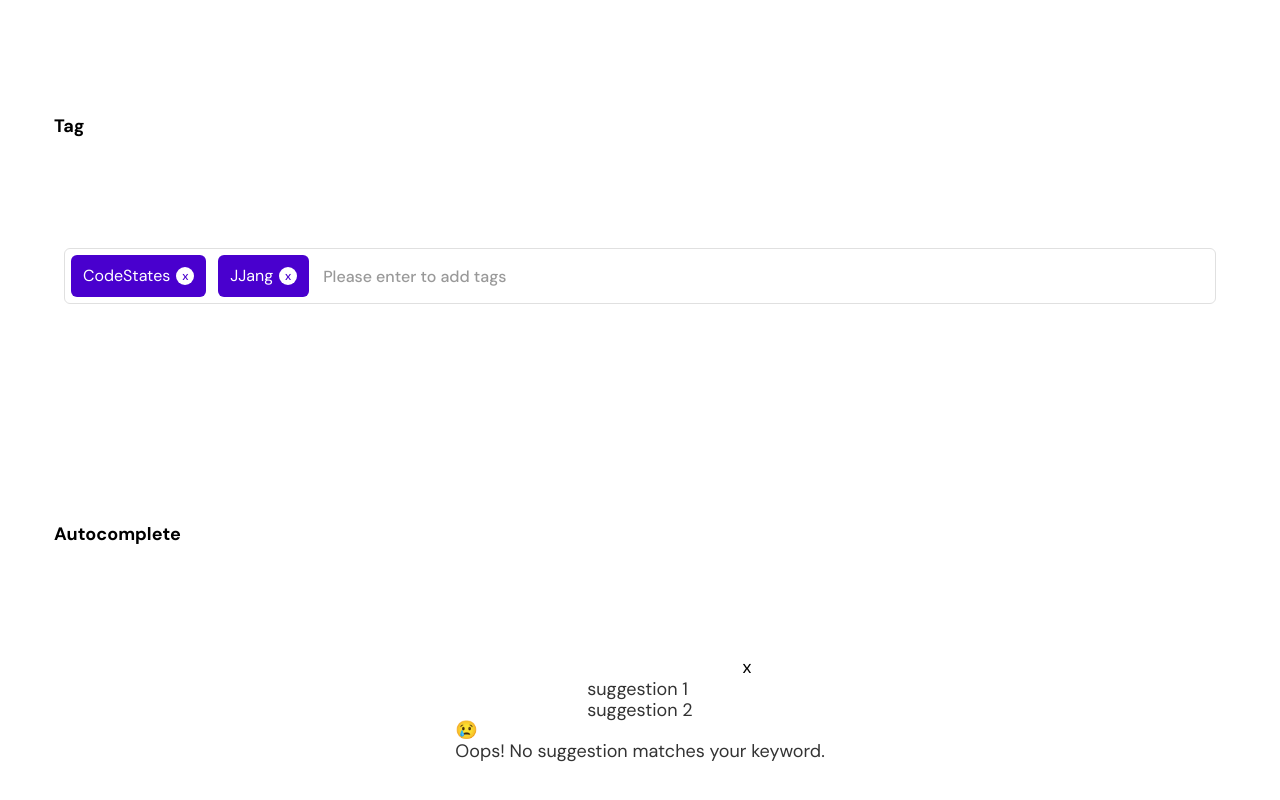
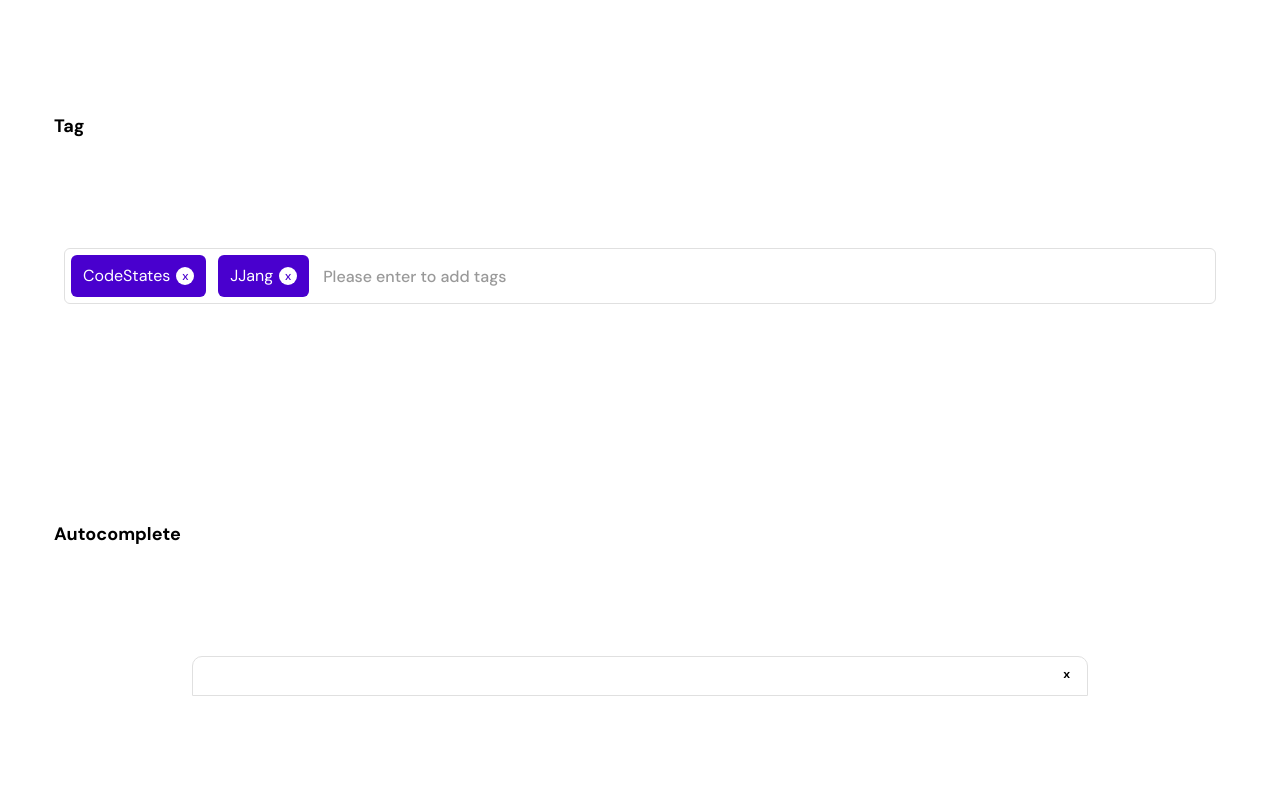
Before and after one commit to joyjs/wanted_pre_onboarding, a React (Create React App) app: page / in a window 1280 px wide. Shown: the part 1561-2361 px from the top of the page. After the commit the page ends 2311 px from the top, so only its background shows below. Built offline with nearby package versions, Linux system fonts and the light colour scheme.

Commit message:
🚧 Scripting Autocomplete component

```diff
--- a/src/App.js
+++ b/src/App.js
@@ -24,7 +24,24 @@ function App() {
       <Tag selected={selected} />
 
       {/* Autocomplete */}
-      <Autocomplete />
+      <Autocomplete
+        sugs={[
+          'antique',
+          'vintage',
+          '중고A급',
+          'refurbished',
+          'rustic',
+          'Gatsby',
+          'Reactjs',
+          'Vuejs',
+          'Svelte',
+          'Nextjs',
+          'Node',
+          'Express',
+          'React-router',
+          'Redux',
+        ]}
+      />
     </div>
   )
 }
--- a/src/component/Autocomplete.js
+++ b/src/component/Autocomplete.js
@@ -1,25 +1,116 @@
-import React from 'react'
+import React, { useState } from 'react'
 
-function Autocomplete() {
+function Autocomplete({ sugs }) {
+  // Abbreviation Index
+  // Suggestion === Sug
+  // Suggestions === Sugs
+
+  const [filteredSugs, setFilteredSugs] = useState([])
+  const [activeSugIndex, setActiveSugIndex] = useState(0)
+  const [showSugs, setShowSugs] = useState(false)
+  // const [value, setValue] = useState()
+  const [input, setInput] = useState('')
+
+  const onSubmit = (e) => {
+    e.preventDefault()
+  }
+
+  const onChange = (e) => {
+    const newInput = e.target.value
+
+    const unLinked = sugs.filter(
+      (sug) => sug.toLowerCase().indexOf(newInput.toLowerCase()) > -1
+    )
+
+    setInput(e.target.value)
+    setFilteredSugs(unLinked)
+    setActiveSugIndex(0)
+    setShowSugs(true)
+  }
+
+  const onClick = (e) => {
+    setFilteredSugs([])
+    setInput(e.target.innerText)
+    setActiveSugIndex(0)
+    setShowSugs(false)
+    // () => setValue(() => '')
+  }
+
+  const onKeyDown = (e) => {
+    // If pressed enter key
+    if (e.keycode === 13) {
+      setInput(filteredSugs[activeSugIndex])
+      setActiveSugIndex(0)
+      setShowSugs(false)
+    }
+
+    // If pressed up arrow
+    else if (e.keycode === 38) {
+      if (activeSugIndex === 0) {
+        return
+      }
+
+      setActiveSugIndex(activeSugIndex - 1)
+    }
+
+    // If pressed down arrow
+    else if (e.keycode === 40) {
+      if (activeSugIndex - 1 === filteredSugs.length) {
+        return
+      }
+
+      setActiveSugIndex(activeSugIndex + 1)
+    }
+  }
+
+  const SugsListComponent = () => {
+    return filteredSugs.length ? (
+      <ul className="autocomplete-suggestions">
+        {filteredSugs.map((sug, index) => {
+          let className
+
+          if (index === activeSugIndex) {
+            className = 'sug'
+          }
+
+          return (
+            <li className={className} key={sug} onClick={onClick}>
+              {sug}
+            </li>
+          )
+        })}
+      </ul>
+    ) : (
+      <div className="autocomplete-no-suggestion">
+        <p className="emoji">😢</p>{' '}
+        <p className="message">Oops! No suggestion matches.</p>
+      </div>
+    )
+  }
+
   return (
     <section className="Autocomplete">
       <h1 className="title">Autocomplete</h1>
 
       <div className="autocomplete-wrapper">
-        <form className="autocomplete-input" action="">
-          <input type="text" />
-          <button type="button">x</button>
+        <form className="autocomplete-form" onSubmit={onSubmit}>
+          <input
+            className="input is-active"
+            type="text"
+            onChange={onChange}
+            onKeyDown={onKeyDown}
+            value={input}
+            // value={(input, value)}
+          />
+          {showSugs && input && <SugsListComponent />}
+          <button
+            className="close-button"
+            type="button"
+            // onClick={() => setValue(() => '')}
+          >
+            x
+          </button>
         </form>
-
-        <ul className="suggestions">
-          <li className="suggestion">suggestion 1</li>
-          <li className="suggestion">suggestion 2</li>
-        </ul>
-
-        <div className="no-suggestion">
-          <p className="emoji">😢</p>
-          <p className="message">Oops! No suggestion matches your keyword.</p>
-        </div>
       </div>
     </section>
   )
```
